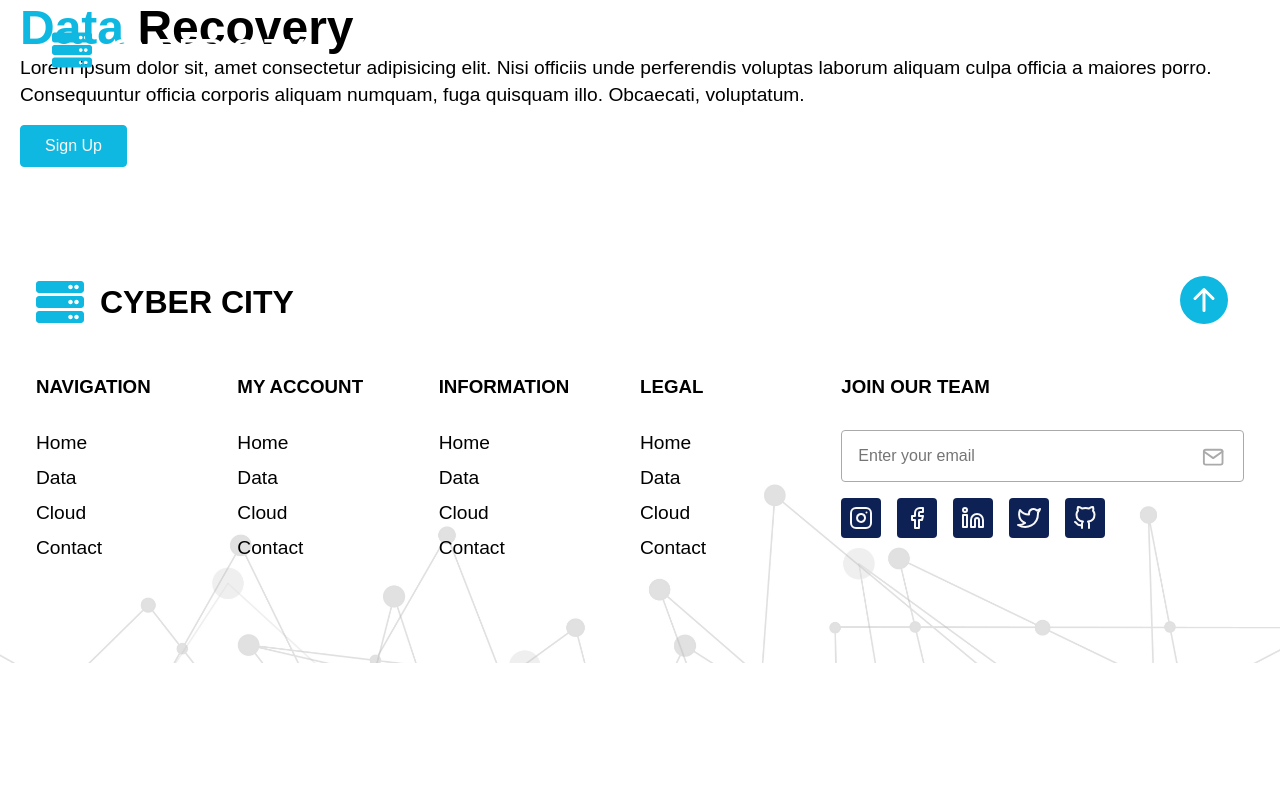
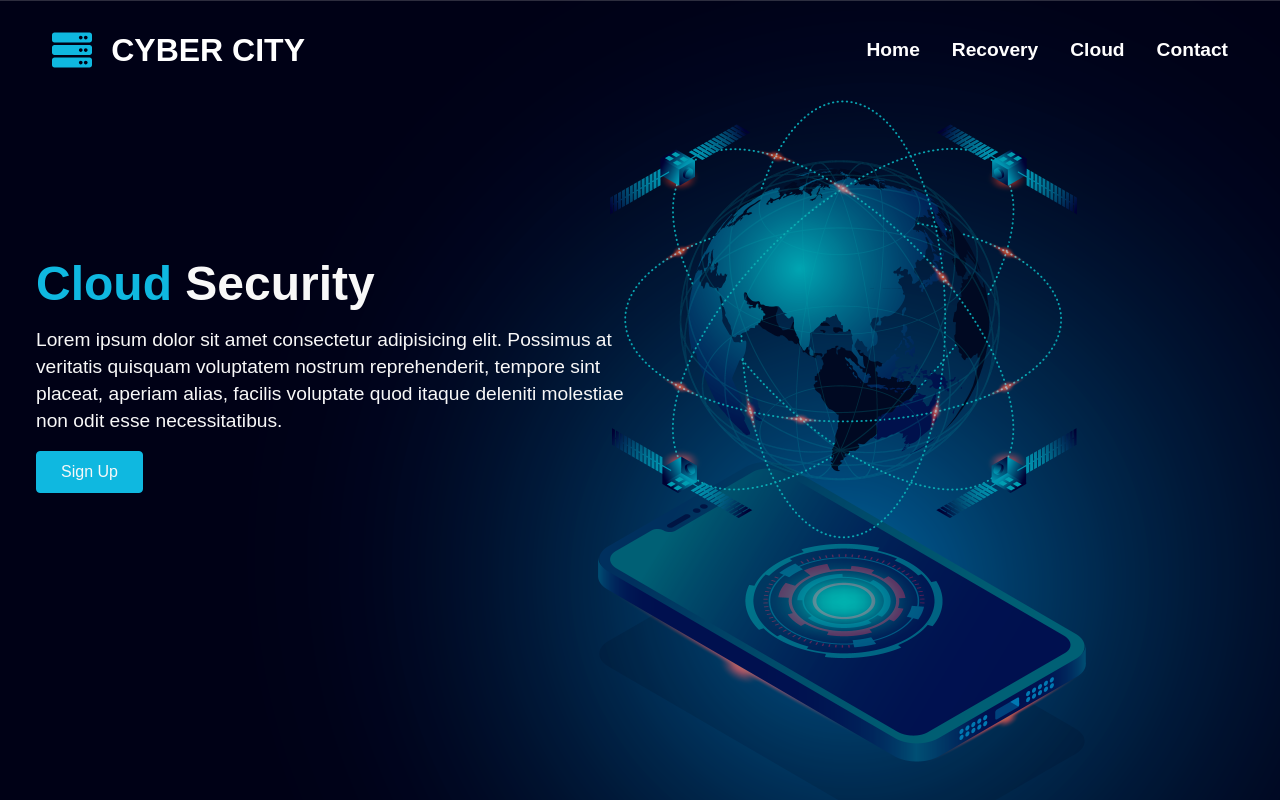
Before and after one commit to AhmedShaykh/Agency-Website, a React (Create React App) app: page /cloud in a window 1280 px wide. Shown: the top 800 px of the page. Built offline with nearby package versions, Linux system fonts and the light colour scheme; a web font is replaced by a local one.

Commit message:
Git Init

```diff
--- a/src/Components/Cloud/Cloud.jsx
+++ b/src/Components/Cloud/Cloud.jsx
@@ -1,20 +1,18 @@
 import React from 'react';
 import './CloudStyles.css';
 
-const Data = () => {
+const Cloud = () => {
     return (
-        <div className='data'>
+        <div className='cloud'>
             <div className="container">
                 <div className="content">
-                    <h2><span>Data</span> Recovery</h2>
-                    <p>Lorem ipsum dolor sit, amet consectetur adipisicing elit. Nisi officiis unde perferendis voluptas laborum aliquam culpa officia a maiores porro. Consequuntur officia corporis aliquam numquam, fuga quisquam illo. Obcaecati, voluptatum.</p>
-                    <div>
-                        <button>Sign Up</button>
-                    </div>
+                    <h2><span>Cloud</span> Security</h2>
+                    <p>Lorem ipsum dolor sit amet consectetur adipisicing elit. Possimus at veritatis quisquam voluptatem nostrum reprehenderit, tempore sint placeat, aperiam alias, facilis voluptate quod itaque deleniti molestiae non odit esse necessitatibus.</p>
+                    <div><button>Sign Up</button></div>
                 </div>
             </div>
         </div>
     )
 }
 
-export default Data;
+export default Cloud;
--- a/src/Components/Cloud/CloudStyles.css
+++ b/src/Components/Cloud/CloudStyles.css
@@ -0,0 +1,39 @@
+.cloud {
+    width: 100%;
+    height: 100vh;
+    position: relative;
+    background: rgba(0, 0, 0, .3);
+}
+
+.cloud:before {
+    content: '';
+    position: absolute;
+    background: url('../../Assets/cloud-bg.png') no-repeat center center/cover;
+    height: 100%;
+    width: 100%;
+    z-index: -1;
+}
+
+.cloud .content {
+    position: absolute;
+    left: 0;
+    top: 30%;
+    width: 50%;
+    padding: 1rem;
+}
+
+.cloud h2 {
+    color: #f8f8f8;
+}
+
+.cloud p {
+    color: #f8f8f8;
+    margin: 1rem 0;
+}
+
+@media screen and (max-width: 940px) {
+    .cloud .content {
+        left: 0;
+        width: 100%;
+    }
+}
--- a/src/Components/Contact/Contact.jsx
+++ b/src/Components/Contact/Contact.jsx
@@ -3,26 +3,53 @@ import './ContactStyles.css';
 
 const Contact = () => {
 
-    const [userData, setUserData] = useState({});
+    const [userData, setUserData] = useState({
+        fullname: "",
+        email: "",
+        message: ""
+    });
+
+    let name, value;
+    const postUserData = (event) => {
+        name = event.target.name;
+        value = event.target.value;
+
+        setUserData({ ...userData, [name]: value });
+    }
+
+    const submitData = async (event) => {
+        event.preventDefault();
+        fetch('https://react-cyber-dynamic-web-default-rtdb.firebaseio.com/contact.json');
+    }
+
     return (
         <div className='contact'>
             <div className="container">
                 <div className="form-container">
-                    <form>
+                    <form className='form'>
                         <h1><span>Contact</span> Us</h1>
                         <div>
                             <label>Name</label>
-                            <input type="text" placeholder='Enter your Full Name' />
+                            <input type="text" name='fullname'
+                                placeholder='Enter your Name'
+                                value={userData.fullname}
+                                onChange={postUserData} />
                         </div>
                         <div>
                             <label>Email</label>
-                            <input type="email" placeholder='Enter your Email' />
+                            <input type="email" name='email'
+                                placeholder='Enter your Email'
+                                value={userData.email}
+                                onChange={postUserData} />
                         </div>
                         <div>
                             <label>Message</label>
-                            <textarea rows='10' placeholder='Enter your Message' />
+                            <textarea rows='10' name='message'
+                                placeholder='Enter your Message'
+                                value={userData.message}
+                                onChange={postUserData} />
                         </div>
-                        <button>Submit</button>
+                        <button onClick={submitData}>Submit</button>
                     </form>
                 </div>
             </div>
```
